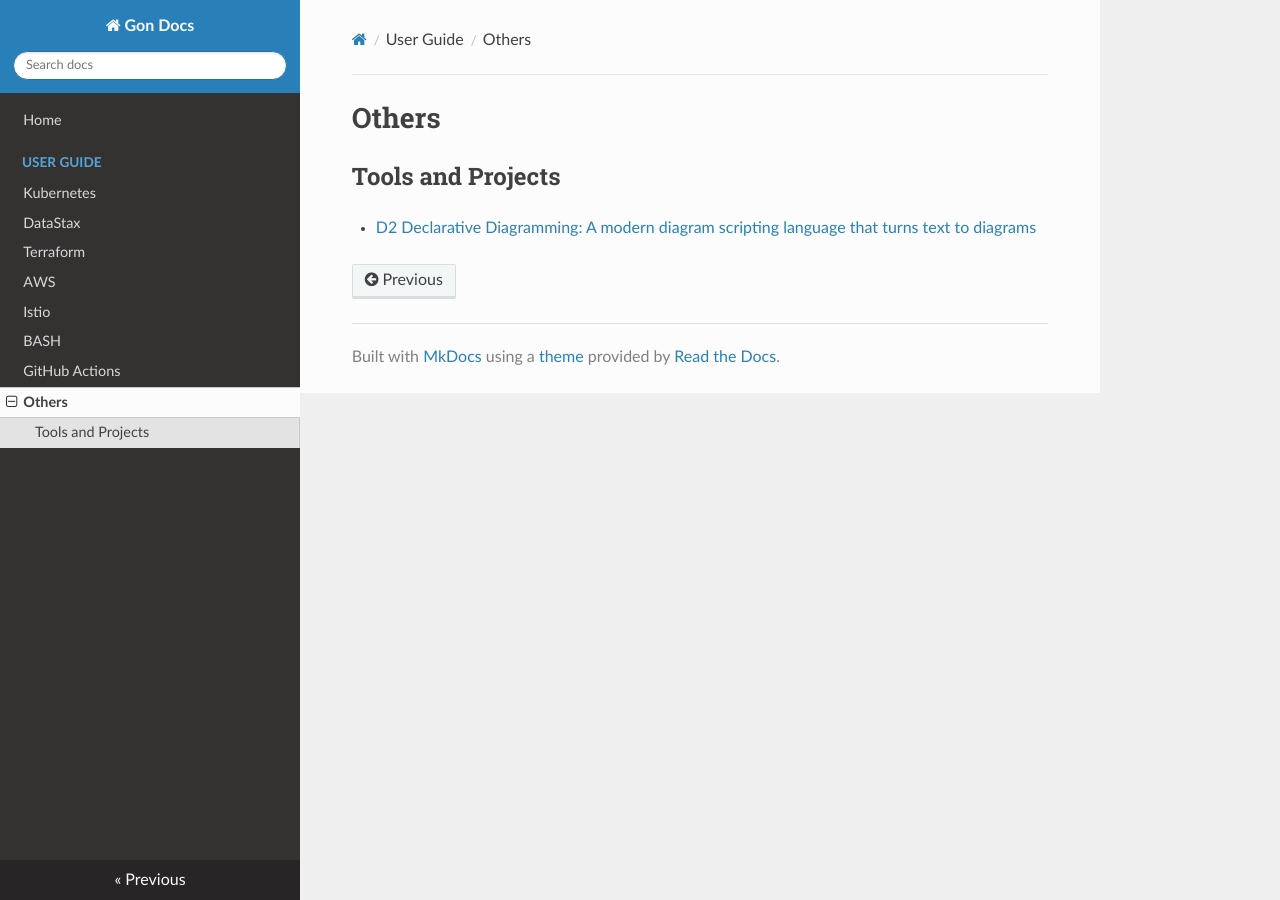
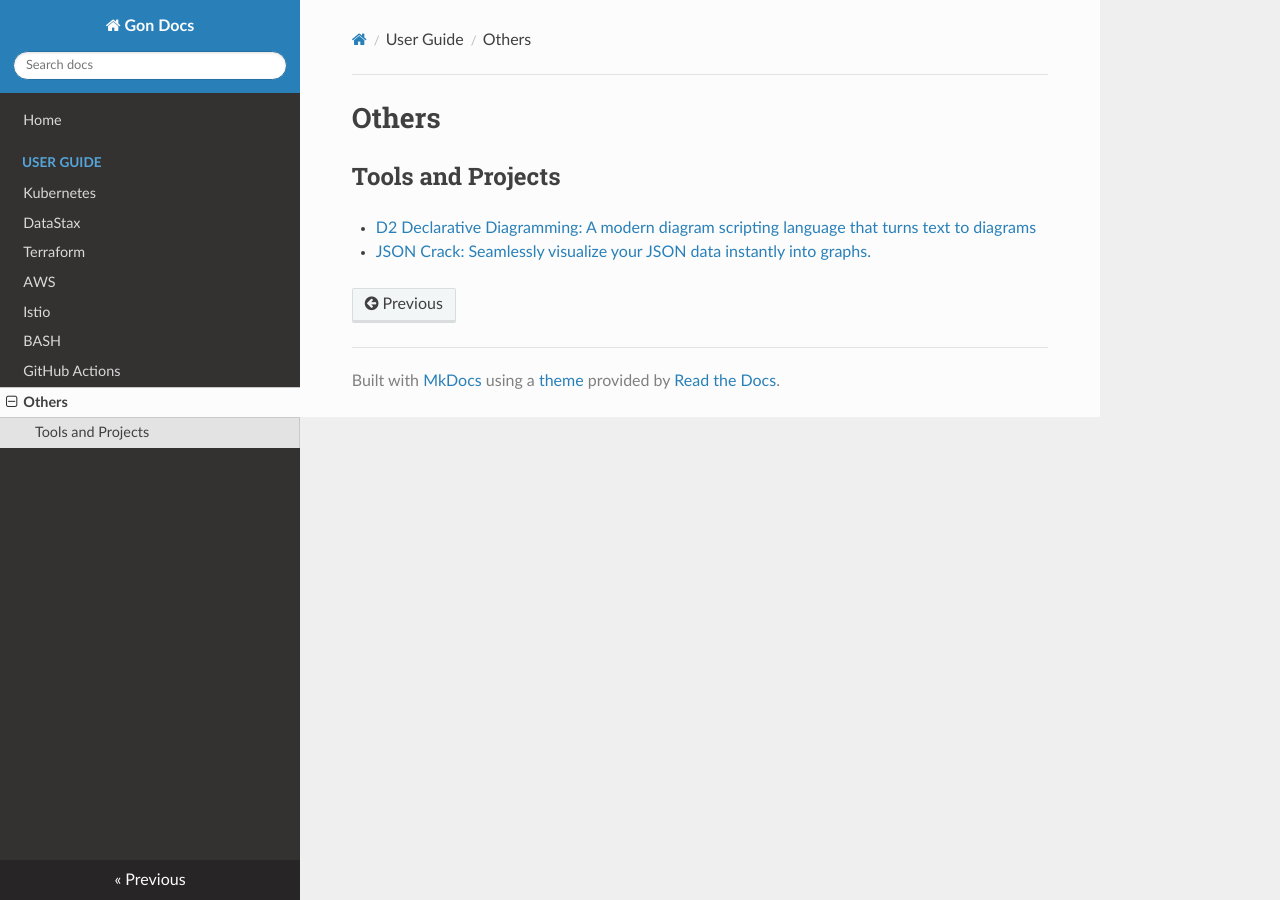
Before and after one commit to gonkun/gonkun, an MkDocs documentation site: the page built from docs/others.md, in a window 1280 px wide. Built offline with MkDocs 1.6.1, drawn with Linux system fonts in a browser that asks for light colours; nearby versions of some CDN libraries.

Commit message:
Adding JDON tool

```diff
--- a/docs/others.md
+++ b/docs/others.md
@@ -3,3 +3,4 @@
 
 ## Tools and Projects
 - [D2 Declarative Diagramming: A modern diagram scripting language that turns text to diagrams](https://github.com/terrastruct/d2)
+- [JSON Crack: Seamlessly visualize your JSON data instantly into graphs.](https://jsoncrack.com/editor)
```
Also changed, not shown: site/index.html, site/others/index.html, site/search/search_index.json, site/sitemap.xml, 1 other file.
